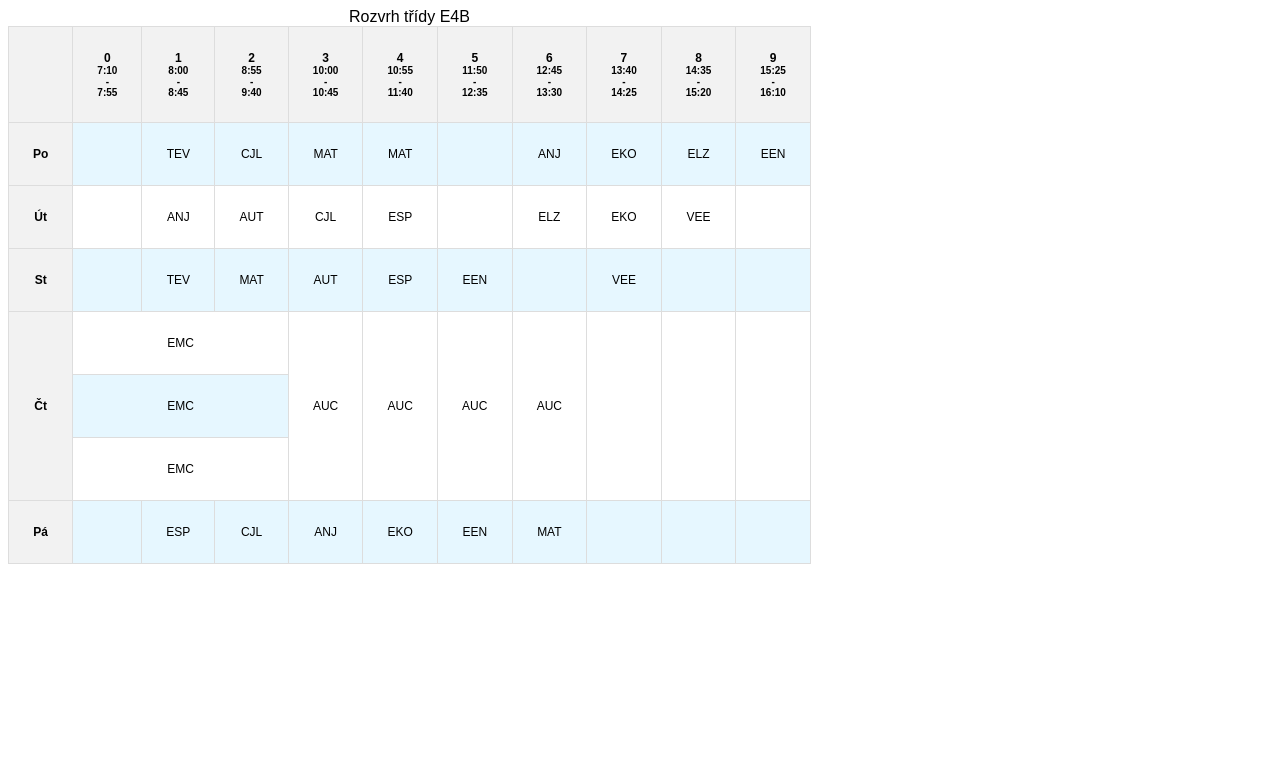
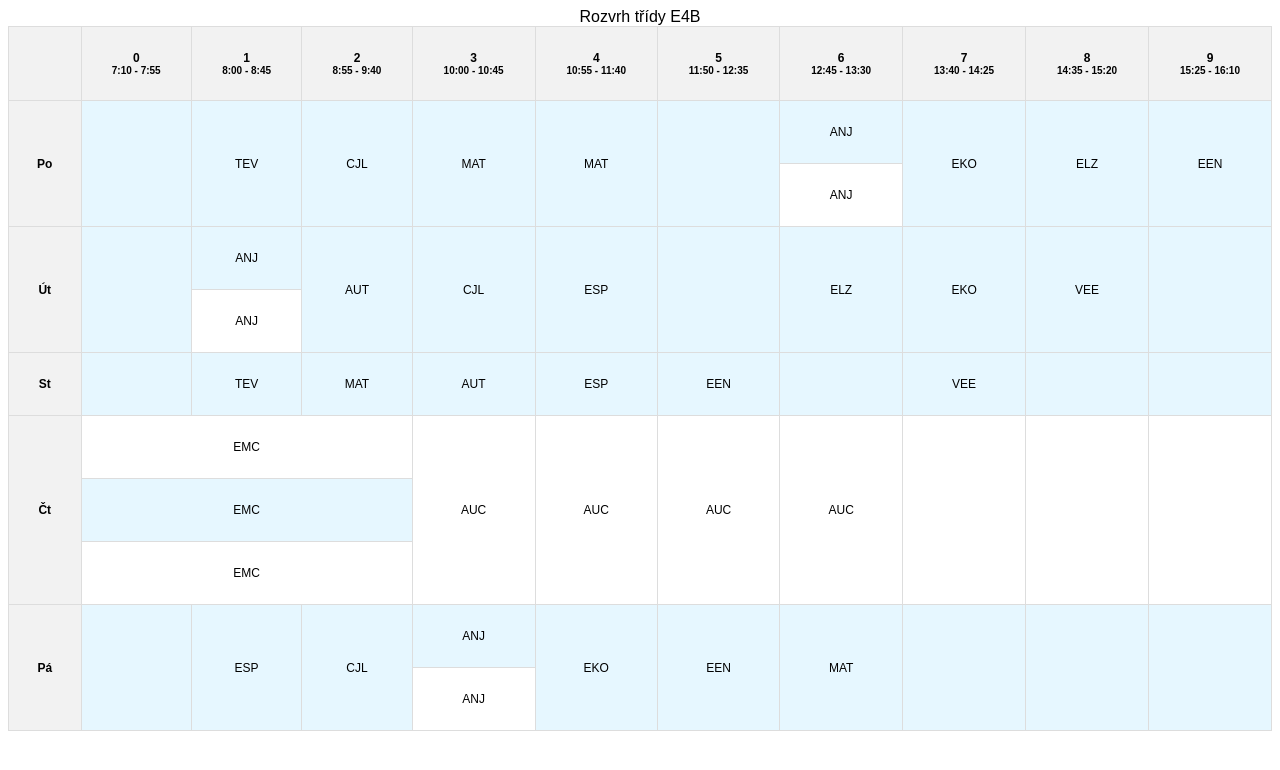
Before and after one commit to pslib-cz/2023-p2a-web-html-table-rozvrh-FilipHudec, a plain HTML site: page index.html in a window 1280 px wide. Drawn offline with Linux system fonts and the light colour scheme.

Commit message:
konecne, pokrok :3

```diff
--- a/index.html
+++ b/index.html
@@ -27,30 +27,36 @@
     </thead>
     <tbody>
       <tr>
-        <th>Po</th>
-        <td></td>
-        <td>TEV</td>
-        <td>CJL</td>
-        <td>MAT</td>
-        <td>MAT</td>
-        <td></td>
+        <th rowspan="2">Po</th>
+        <td rowspan="2"></td>
+        <td rowspan="2">TEV</td>
+        <td rowspan="2">CJL</td>
+        <td rowspan="2">MAT</td>
+        <td rowspan="2">MAT</td>
+        <td rowspan="2"></td>
         <td>ANJ</td>
-        <td>EKO</td>
-        <td>ELZ</td>
-        <td>EEN</td>
+        <td rowspan="2">EKO</td>
+        <td rowspan="2">ELZ</td>
+        <td rowspan="2">EEN</td>
       </tr>
       <tr>
-        <th>Út</th>
-        <td></td>
         <td>ANJ</td>
-        <td>AUT</td>
-        <td>CJL</td>
-        <td>ESP</td>
-        <td></td>
-        <td>ELZ</td>
-        <td>EKO</td>
-        <td>VEE</td>
-        <td></td>
+      </tr>
+      <tr>
+        <th rowspan="2">Út</th>
+        <td rowspan="2"></td>
+        <td>ANJ</td>
+        <td rowspan="2">AUT</td>
+        <td rowspan="2">CJL</td>
+        <td rowspan="2">ESP</td>
+        <td rowspan="2"></td>
+        <td rowspan="2">ELZ</td>
+        <td rowspan="2">EKO</td>
+        <td rowspan="2">VEE</td>
+        <td rowspan="2"></td>
+      </tr>
+      <tr>
+        <td>ANJ</td>
       </tr>
       <tr>
         <th>St</th>
@@ -83,19 +89,20 @@
         <td colspan="3">EMC</td>
       </tr>
       <tr>
-        <th>Pá</th>
-        <td></td>
-        <td>ESP</td>
-        <td>CJL</td>
-        <td rowspan="2">ANJ</td>
-        <td>EKO</td>
-        <td>EEN</td>
-        <td>MAT</td>
-        <td></td>
-        <td></td>
-        <td></td>
+        <th rowspan="2">Pá</th>
+        <td rowspan="2"></td>
+        <td rowspan="2">ESP</td>
+        <td rowspan="2">CJL</td>
+        <td>ANJ</td>
+        <td rowspan="2">EKO</td>
+        <td rowspan="2">EEN</td>
+        <td rowspan="2">MAT</td>
+        <td rowspan="2"></td>
+        <td rowspan="2"></td>
+        <td rowspan="2"></td>
       </tr>
       <tr>
+        <td>ANJ</td>
       </tr>
       <caption>Rozvrh třídy E4B</caption>
     </tbody>
--- a/main.css
+++ b/main.css
@@ -3,7 +3,7 @@ html {
 }
 
 table {
-    width: 50%;
+    width: 100%;
     border-collapse: collapse;
 }
 
```
